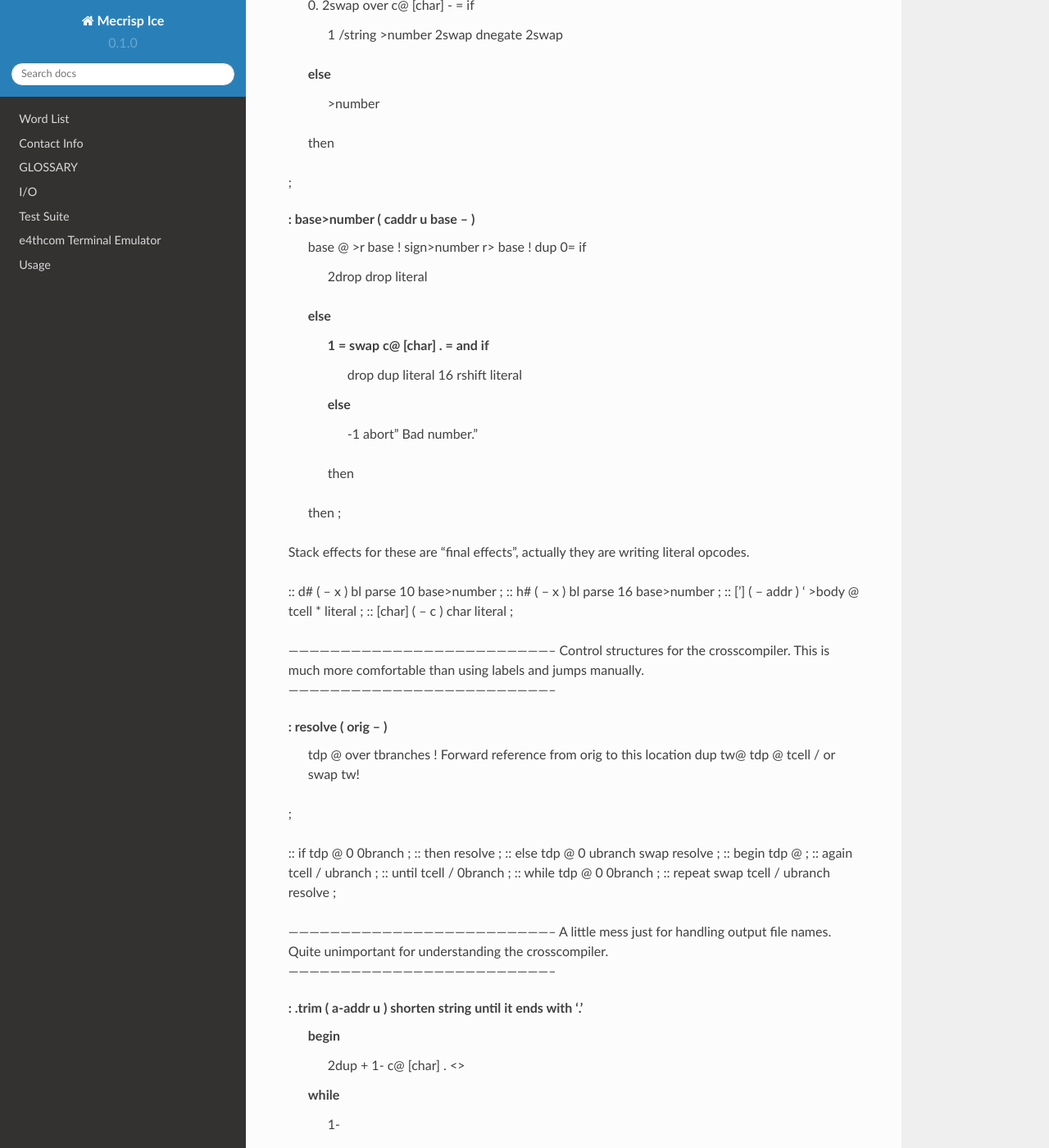
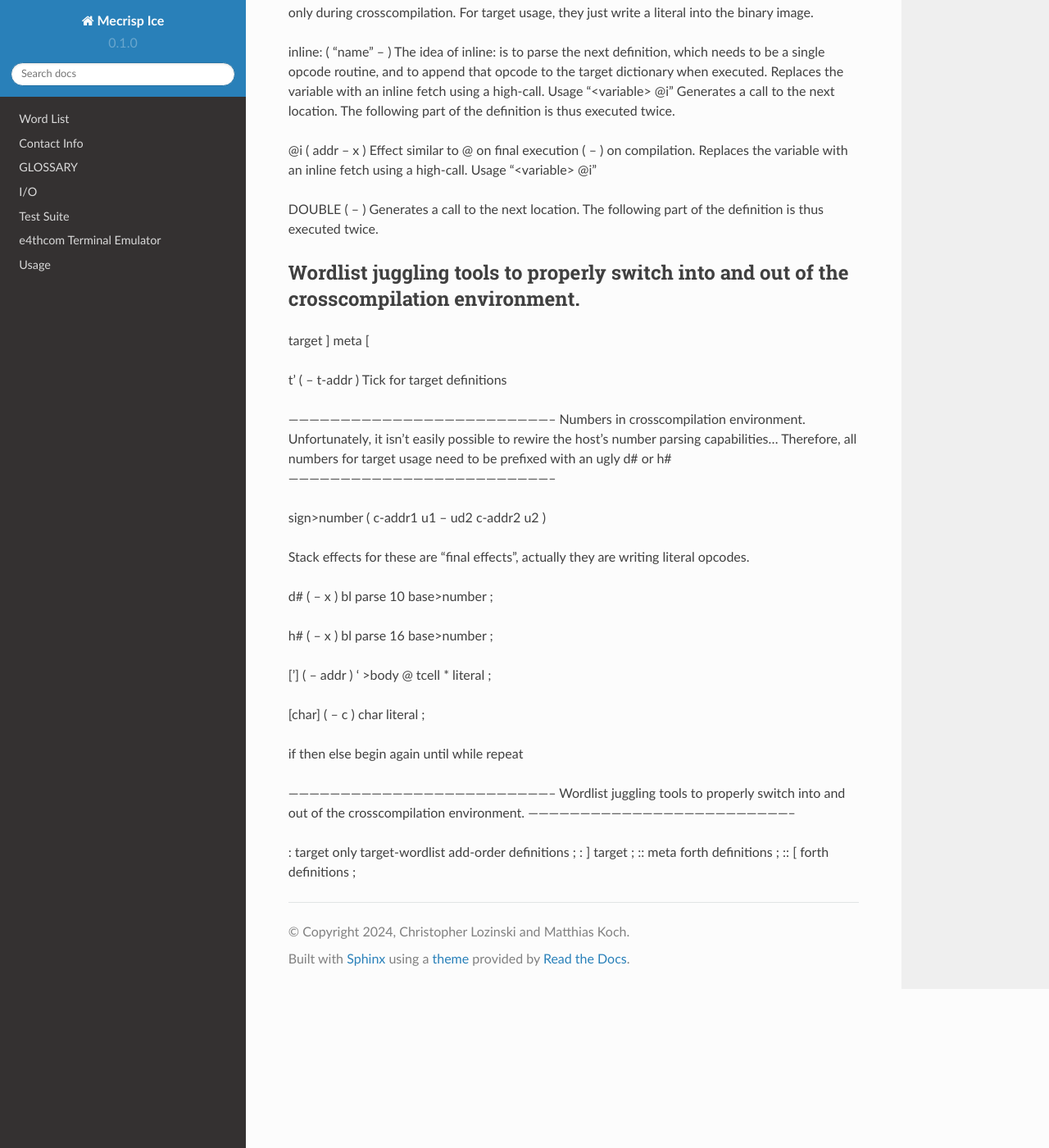
Before and after one commit to PythonLinks/Mecrisp-Ice, a Sphinx documentation site: the page built from docs/source/cross-compiler.rst, in a window 1280 px wide and 1400 px high, scrolled down 3845 px. Shown: the whole window at 82% size. Built offline with Sphinx 7.4.7 and the Read the Docs theme 2.0.0, drawn with Linux system fonts in a browser that asks for light colours; some of the changed text lies outside the part shown.

Commit message:
Update cross-compiler.rst

```diff
--- a/docs/source/cross-compiler.rst
+++ b/docs/source/cross-compiler.rst
@@ -108,6 +108,46 @@
 Just for pretty listing file printing, nothing special happens here.
 
 
+String Functions
+----------------
+
+>str ( c-addr u -- str ) \ a new u char string from c-addr
+
+str@
+
+str! ( str c-addr -- c-addr' ) \ copy str to c-addr
+
+
++str ( str2 str1 -- str3 )
+
+example
+
+
+resolve ( orig -- )\ Forward reference from orig to this location
+
+
+.trim ( a-addr u ) \ shorten string until it ends with '.'
+
+
+.suffix  ( c-addr u -- c-addr u ) \ e.g. "bar" -> "foo.bar"
+
+create-output-file w/o create-file throw ;
+
+out-suffix ( s -- h ) \ Create an output file h with suffix s
+
+prepare-listing ( -- )
+
+
+
+
+
+
+
+dumpall Saves the memory, and also the word index.
+
+base>number   ( caddr u base -- )
+
+
 Words Available on the FPGA
 ---------------------------
 
@@ -142,13 +182,12 @@
 Wordlist juggling tools to properly switch into and out of the crosscompilation environment.
 --------------------------------------------------------------------------------------------
 
+target
+]
+meta
+[
 
-: target    only target-wordlist add-order definitions ;
-: ]         target ;
-:: meta     forth definitions ;
-:: [        forth definitions ;
-
-: t' ( -- t-addr ) bl parse target-wordlist search-wordlist 0= throw >body @ ; \ Tick for target definitions
+t' ( -- t-addr )  Tick for target definitions
 
 \ -----------------------------------------------------------------------------
 \  Numbers in crosscompilation environment.
@@ -156,147 +195,34 @@
 \  Therefore, all numbers for target usage need to be prefixed with an ugly d# or h#
 \ -----------------------------------------------------------------------------
 
-: sign>number   ( c-addr1 u1 -- ud2 c-addr2 u2 )
-    0. 2swap
-    over c@ [char] - = if
-        1 /string
-        >number
-        2swap dnegate 2swap
-    else
-        >number
-    then
-;
+sign>number   ( c-addr1 u1 -- ud2 c-addr2 u2 )
 
-: base>number   ( caddr u base -- )
-    base @ >r base !
-    sign>number
-    r> base !
-    dup 0= if
-        2drop drop literal
-    else
-        1 = swap c@ [char] . = and if
-            drop dup literal 16 rshift literal
-        else
-            -1 abort" Bad number."
-        then
-    then ;
+
 
 \ Stack effects for these are "final effects", actually they are writing literal opcodes.
 
-:: d#     ( -- x )    bl parse 10 base>number ;
-:: h#     ( -- x )    bl parse 16 base>number ;
-:: [']    ( -- addr ) ' >body @ tcell * literal ;
-:: [char] ( -- c )    char literal ;
+d#     ( -- x )    bl parse 10 base>number ;
 
-\ -----------------------------------------------------------------------------
-\  Control structures for the crosscompiler.
-\  This is much more comfortable than using labels and jumps manually.
-\ -----------------------------------------------------------------------------
+h#     ( -- x )    bl parse 16 base>number ;
 
-: resolve ( orig -- )
-    tdp @ over tbranches ! \ Forward reference from orig to this location
-    dup tw@ tdp @ tcell / or swap tw!
-;
+[']    ( -- addr ) ' >body @ tcell * literal ;
 
-:: if      tdp @ 0 0branch ;
-:: then    resolve ;
-:: else    tdp @ 0 ubranch swap resolve ;
-:: begin   tdp @ ;
-:: again   tcell / ubranch ;
-:: until   tcell / 0branch ;
-:: while   tdp @ 0 0branch ;
-:: repeat  swap tcell / ubranch resolve ;
+[char] ( -- c )    char literal ;
 
-\ -----------------------------------------------------------------------------
-\  A little mess just for handling output file names.
-\  Quite unimportant for understanding the crosscompiler.
-\ -----------------------------------------------------------------------------
 
-: .trim ( a-addr u ) \ shorten string until it ends with '.'
-    begin
-        2dup + 1- c@ [char] . <>
-    while
-        1-
-    repeat
-;
 
-( Strings                                    JCB 11:57 05/18/12)
 
-: >str ( c-addr u -- str ) \ a new u char string from c-addr
-    dup cell+ allocate throw dup >r
-    2dup ! cell+    \ write size into first cell
-                    ( c-addr u saddr )
-    swap cmove r>
-;
-: str@  dup cell+ swap @ ;
-: str! ( str c-addr -- c-addr' ) \ copy str to c-addr
-    >r str@ r>
-    2dup + >r swap
-    cmove r>
-;
-: +str ( str2 str1 -- str3 )
-    over @ over @ + cell+ allocate throw >r
-    over @ over @ + r@ !
-    r@ cell+ str! str! drop r>
-;
 
-: example
-    s"  sailor" >str
-    s" hello" >str
-    +str str@ type
-;
+if
+then
+else
+begin
+again
+until
+while
+repeat
 
-next-arg 2dup .trim >str constant prefix.
-: .suffix  ( c-addr u -- c-addr u ) \ e.g. "bar" -> "foo.bar"
-    >str prefix. +str str@
-;
-: create-output-file w/o create-file throw ;
-: out-suffix ( s -- h ) \ Create an output file h with suffix s
-    >str
-    prefix. +str
-    s" build/" >str +str str@
-    create-output-file
-;
 
-: prepare-listing ( -- )
-    s" lst" out-suffix lst !
-;
-
-\ -----------------------------------------------------------------------------
-\  Finally, load the source file which shall be crosscompiled.
-\ -----------------------------------------------------------------------------
-
-prepare-listing
-
-tcell org
-
-variable insertquit \ This is a hack to backpatch the address of quit.
-
-target included      \ Include the source file of the nucleus to be crosscompiled
-
-[ tdp @ 0 org ] jmp main [ org ]
-[ tdp @ insertquit @ org ] jmp quit [ org ]
-
-meta
-
-\ -----------------------------------------------------------------------------
-\  Crosscompilation done. Write target binary image to file.
-\ -----------------------------------------------------------------------------
-
-decimal
-
-0 value file
-
-: dumpall
-    s" hex" out-suffix to file
-
-    hex
-    8192 0 do
-        i tcell * tw@
-        s>d <# tcell 2* 0 do # loop #> file write-line throw
-    loop
-    file close-file
-;
 
 \ -----------------------------------------------------------------------------
 \  Wordlist juggling tools to properly switch into and out of the crosscompilation environment.
```
